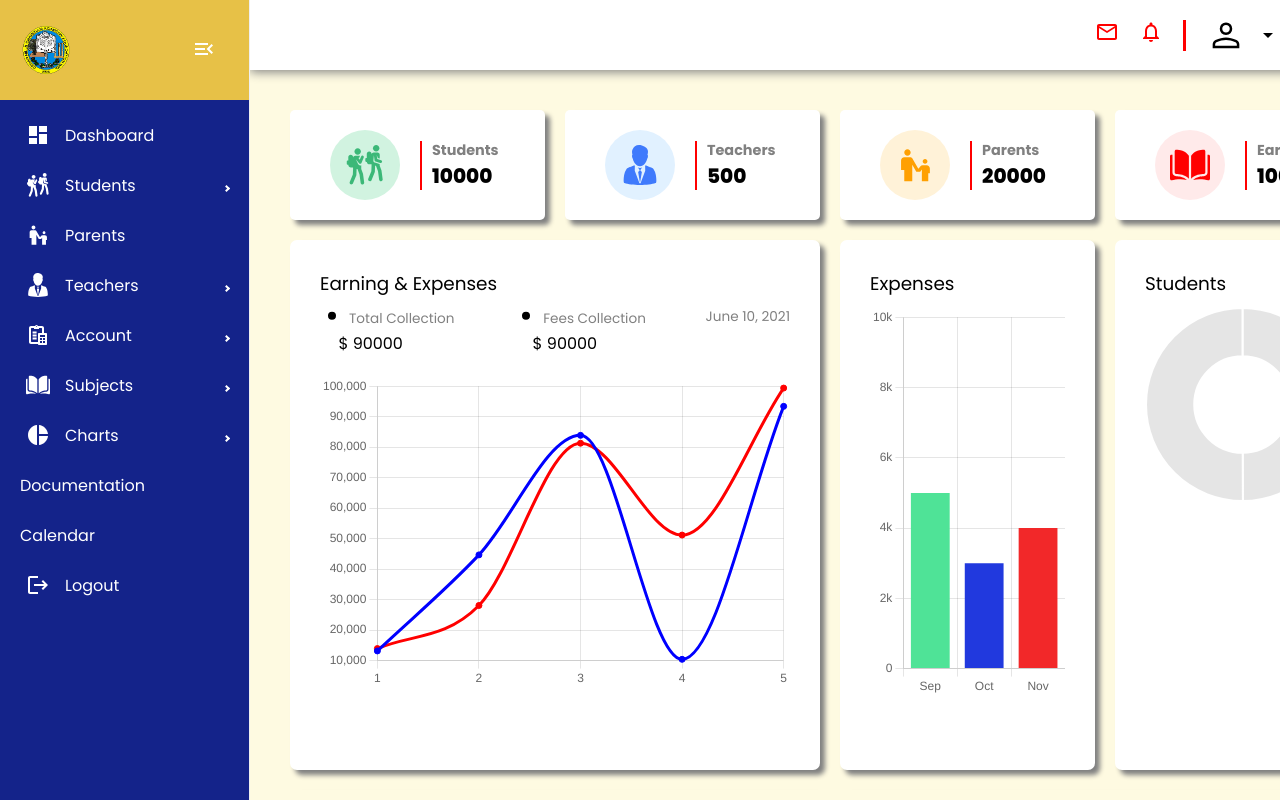
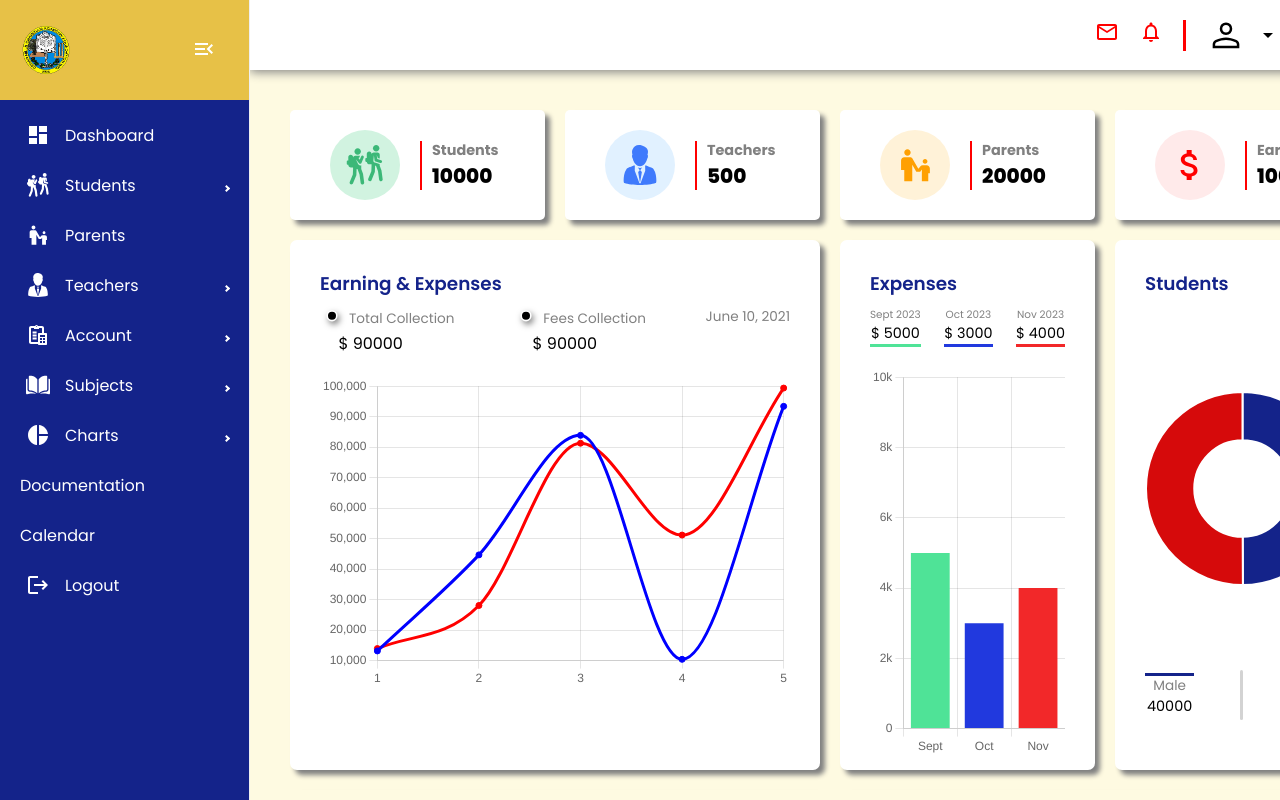
Before and after one commit to silverRnk/cdr-hills-next-app, a Next.js app: page /admin/dashboard in a window 1280 px wide. Built offline with nearby package versions, Linux system fonts and the light colour scheme.

Commit message:
Created MenuButton

```diff
--- a/src/app/admin/(protected)/dashboard/page.tsx
+++ b/src/app/admin/(protected)/dashboard/page.tsx
@@ -3,9 +3,10 @@ import BookIcon from '@/components/svg/BookIcon'
 import ParentIcon from '@/components/svg/ParentIcon'
 import StudentIcon from '@/components/svg/StudentIcon'
 import TeacherIcon from '@/components/svg/TeacherIcon'
-import { ExpensesChart } from '@/components/ui/Cards/ChartCard'
+import { ExpensesChart, GenderRatioChart } from '@/components/ui/Cards/ChartCard'
+import AttachMoneyIcon from '@mui/icons-material/AttachMoney';
 // import MyCalendarCard from '@/components/ui/Calendar/CalanderChard'
-import ChartCard, { IncomeAndExpensesChartCard, StudentSexRationChart } from '@/components/ui/Cards/ChartCard/ChartCard'
+import { IncomeAndExpensesChartCard } from '@/components/ui/Cards/ChartCard/ChartCard'
 
 import ReminderCard from '@/components/ui/Cards/Reminder/ReminderCard'
 import Chip from '@/components/ui/chip'
@@ -86,7 +87,7 @@ const AdminDashboard = () => {
           data={dashboardMockData.parents}
         />
         <Chip
-          icon={<BookIcon style={{ fontSize: "40px", color: "#FF0000" }} />}
+          icon={<AttachMoneyIcon style={{ fontSize: "40px", color: "#FF0000" }} />}
           color={"#FFEAEA"}
           title={"Earning"}
           data={dashboardMockData.earning}
@@ -99,8 +100,8 @@ const AdminDashboard = () => {
             label={['1', '2', '3', '4', '5']}
             incomeData={weeklyIncome}
             expensesData={weeklyExpenses}/>
-            <ExpensesChart/>
-            <StudentSexRationChart/>
+            <ExpensesChart year={2023} months={['Sept', 'Oct', 'Nov']} data={[5000, 3000, 4000]}/>
+            <GenderRatioChart/>
         </ChartsContainer>
         <MiscContainer>
           <CalendarCard/>
--- a/src/components/ui/Cards/ChartCard/ChartCard.tsx
+++ b/src/components/ui/Cards/ChartCard/ChartCard.tsx
@@ -20,6 +20,7 @@ import exp from "constants";
 import { Container, ContainerSm, SmallCircle, Title } from "../styles";
 import { theme } from "@/styled-component/theme";
 
+import styles from './styles.module.css'
 // Register ChartJS components using ChartJS.register
 ChartJS.register(
   CategoryScale,
@@ -117,7 +118,7 @@ const LabelItem = (props: {
   }) => {
     const {amount, subText, color} = props
 
-    const Decorator = color? <SmallCircle innerCircleColor={color}/>: <></>
+    const Decorator = color? <SmallCircle innerCircleColor={color} className={styles['circle-label']}/>: <></>
 
     const TextI = amount? <Text>$ {amount}</Text>:<></>
 
@@ -169,25 +170,14 @@ export const IncomeAndExpensesChartCard = (props: {
           ],
         }}
       />
+      <svg height="0" width="0">
+
+      <filter id='shadow' color-interpolation-filters="sRGB">
+        <feDropShadow dx="2" dy="3" stdDeviation="3" flood-opacity="0.5" />
+        </filter>
+      </svg>
     </Container>
   )
 }
 
-
-
-export const StudentSexRationChart = () => {
-  return (
-  <ContainerSm>
-    <Title>Students</Title>
-    <Doughnut
-      data={{
-        labels: ['Male, Female'],
-        datasets:[
-          {data: ['40000', '40100']}
-        ]
-      }}
-    ></Doughnut>
-  </ContainerSm>)
-}
-
 export default ChartCard
--- a/src/components/ui/Cards/ChartCard/ExpensesChart/ExpensesChart.tsx
+++ b/src/components/ui/Cards/ChartCard/ExpensesChart/ExpensesChart.tsx
@@ -1,49 +1,126 @@
+import styled from "styled-components";
 import { ContainerSm, Title } from "../../styles"
 import {
     Chart as ChartJS,
     CategoryScale,
-    // LinearScale,
+    LinearScale,
     Tooltip,
-    // PointElement,
-    // LineElement,
+    PointElement,
+    LineElement,
     BarElement,
-    // ArcElement,
-    // BarOptions
+    ArcElement,
 
   } from "chart.js";
 
 import { Bar, Chart, Doughnut, Line } from "react-chartjs-2";
 
+import Button from '@mui/material/Button';
+import Menu from '@mui/material/Menu';
+import MenuItem from '@mui/material/MenuItem';
+
 ChartJS.register(
     CategoryScale,
     BarElement,
-    // LinearScale,
-    // PointElement,
-    // LineElement,
-    // ArcElement,
+    LinearScale,
+    PointElement,
+    LineElement,
+    ArcElement,
     Tooltip
   );
 
-export const ExpensesChart = () => {
+  const HeaderWrapper = styled.div`
+    width: 100%;
+    display: flex;
+    align-items: center;
+    justify-content: space-around;
+  `
+
+  const LabelContainer = styled.div`
+  width: 100%;
+  display: flex;
+  gap: 20px;
+  align-content: start;
+  justify-content: space-between;
+  margin-bottom: 20px;
+`
+
+const ColWrapper = styled.div`
+  display: flex;
+  flex-direction: column;
+  align-items: center;
+  justify-content: center;
+`
+
+const Row = styled.div`
+  display: flex;
+  align-items: center;
+  gap: 5px;
+`
+
+const SubText = styled.small`
+  font-size: 0.65rem;
+  color:gray;
+`
+
+const Text = styled.p`
+  margin: 0;
+  font-size: 0.9rem;
+  font-weight: 400;
+`
+
+const SmallLine = styled.div`
+    height: 3px;
+    width: 100%;
+`
+
+const colorList = [
+    '#4FE397',
+    '#2139DE',
+    '#F22829'
+]
+
+const LabelItem = (props:{
+    color: string,
+    subTitle: string,
+    amount: string | number
+}) => {
+    const {amount, subTitle, color} = props
+
+    return (
+        <ColWrapper>
+            <SubText>
+                {subTitle}
+            </SubText>
+            <Text>$ {amount}</Text>
+            <SmallLine style={{backgroundColor: color}}/>
+        </ColWrapper>
+    )
+}
+
+export const ExpensesChart = (props:{year:string | number, months:string[], data:number[]}) => {
+    const {year, months, data} = props
 
     return (
     <ContainerSm>
-      <Title>Expenses</Title>
+      <HeaderWrapper>
+        <Title>Expenses</Title>
+      </HeaderWrapper>
+      <LabelContainer>
+        <LabelItem color={colorList[0]} subTitle={months[0] +" "+ year} amount={5000}/>
+        <LabelItem color={colorList[1]}  subTitle={months[1] +" "+ year} amount={3000}/>
+        <LabelItem color={colorList[2]}  subTitle={months[2] +" "+ year} amount={4000}/>
+      </LabelContainer>
       <Bar
         height={400}
         width={200}
         style={{height: "400px", width:"200px"}}
         data={{
-          labels: ['Sep', 'Oct', 'Nov'],
+          labels: months,
           datasets: [
             {
               label: "Expenses",
-              data: [5000, 3000, 4000],
-              backgroundColor: [
-                '#4FE397',
-                '#2139DE',
-                '#F22829'
-              ]
+              data: data,
+              backgroundColor: colorList
             }
           ]
         }
--- /dev/null
+++ b/src/components/ui/Cards/ChartCard/GenderRatioChart/GenderRatioChart.tsx
@@ -0,0 +1,152 @@
+import React from 'react'
+import { Button, ContainerSm, MenuButtonWrapper, Title } from '../../styles'
+import {
+    Chart as ChartJS,
+    CategoryScale,
+    LinearScale,
+    Tooltip,
+    PointElement,
+    LineElement,
+    BarElement,
+    ArcElement,
+
+  } from "chart.js";
+
+import { Bar, Chart, Doughnut, Line } from "react-chartjs-2";
+import styled from "styled-components";
+import { theme } from '@/styled-component/theme';
+
+import MoreVertIcon from '@mui/icons-material/MoreVert';
+import Menu from '@mui/material/Menu';
+import MenuItem from '@mui/material/MenuItem';
+
+const ChartWrapper = styled.div`
+    margin: auto 0;
+    width: 100%;
+`
+
+const LabelContainer = styled.div`
+width: 100%;
+display: flex;
+gap: 20px;
+align-content: start;
+justify-content: space-between;
+margin-bottom: 20px;
+`
+
+const ColWrapper = styled.div`
+display: flex;
+flex-direction: column;
+align-items: center;
+justify-content: center;
+`
+
+const Row = styled.div`
+display: flex;
+align-items: center;
+gap: 5px;
+`
+
+const SubText = styled.small`
+font-size: 0.85rem;
+color:gray;
+`
+
+const Text = styled.p`
+margin: 0 2px;
+font-size: 0.9rem;
+font-weight: 400;
+`
+
+const SmallLine = styled.div`
+  height: 3px;
+  width: 100%;
+`
+
+const VertLine = styled.div`
+    height: 50px;
+    width: 3px;
+    border-radius: 10px;
+    background-color: lightgray;
+`
+
+const HeaderWrapper = styled.div`
+    width: 100%;
+    display: flex;
+    align-items: center;
+    justify-content: space-around;
+`
+
+const MenuButton = () => {
+    const [anchorEl, setAnchorEl] = React.useState<null | HTMLElement>(null);
+    const open = Boolean(anchorEl);
+    const handleClick = (event: React.MouseEvent<HTMLButtonElement>) => {
+        setAnchorEl(event.currentTarget);
+      };
+    const handleClose = () => {
+        setAnchorEl(null);
+    };
+
+    return (
+        <MenuButtonWrapper>
+            <Button onClick={(e) => handleClick(e)}>
+                <MoreVertIcon/>
+            </Button>
+            <Menu
+            open={open}
+            anchorEl={anchorEl}
+            onClose={handleClose}
+            MenuListProps={{
+            'aria-labelledby': 'basic-button',
+            }}>
+                <MenuItem>Show more</MenuItem>
+                <MenuItem onClick={handleClose}>Close</MenuItem>
+            </Menu>
+        </MenuButtonWrapper>
+    )
+}
+
+
+const LabelItem = (props: {color: string, subText:string, amount:string}) => {
+    const {color, subText, amount} = props;
+    return (
+    <ColWrapper>
+        <SmallLine style={{backgroundColor:color}}/>
+        <SubText>
+            {subText}
+        </SubText>
+        <Text>{amount}</Text>
+    </ColWrapper>
+    )
+}
+
+const GenderRatioChart = () => {
+  return (
+    <ContainerSm>
+        <HeaderWrapper>
+            <Title>Students</Title>
+            <MenuButton/>
+        </HeaderWrapper>
+    <ChartWrapper>
+        <Doughnut
+            data={{
+            labels: ['Male, Female'],
+            datasets:[
+            {data: ['40000', '40100'], backgroundColor: [
+                theme.colors.primary,
+                theme.colors.red,
+            ]}
+            ]
+        }}
+         ></Doughnut>
+    </ChartWrapper>
+    <LabelContainer>
+        <LabelItem color={theme.colors.primary} subText='Male' amount='40000'/>
+        <VertLine/>
+        <LabelItem color={theme.colors.red} subText='Female' amount='40100'/>
+    </LabelContainer>
+
+  </ContainerSm>)
+}
+
+export default GenderRatioChart
--- a/src/components/ui/Cards/ChartCard/index.tsx
+++ b/src/components/ui/Cards/ChartCard/index.tsx
@@ -1,4 +1,4 @@
 import { ExpensesChart } from "./ExpensesChart/ExpensesChart";
+import GenderRatioChart from "./GenderRatioChart/GenderRatioChart";
 
-
-export {ExpensesChart}
+export {ExpensesChart, GenderRatioChart}
--- /dev/null
+++ b/src/components/ui/Cards/ChartCard/styles.module.css
@@ -0,0 +1,4 @@
+
+.circle-label{
+    filter: url(#shadow)
+}
--- a/src/components/ui/Cards/styles.tsx
+++ b/src/components/ui/Cards/styles.tsx
@@ -25,7 +25,8 @@ const ContainerSm = styled(Container)`
 
 const Title = styled.h3`
     font-size: 1.15rem;
-    font-weight: 400;
+    font-weight: 600;
+    color: ${props => props.theme.colors.primary};
     margin: 0 auto 10px 0;
 `
 
@@ -44,6 +45,28 @@ const InnerCircle = styled.div`
     margin: auto;
     border-radius: 100%;
 `
+
+const MenuButtonWrapper = styled.div`
+    position: relative;
+`
+
+const Button = styled.button`
+    all: unset;
+    width: 30px;
+    height: 30px;
+    border-radius: 100%;
+    display: flex;
+    align-items: center;
+    justify-content: center;
+    margin: auto;
+    cursor: pointer;
+
+    :active{
+        border-radius: 100%;
+        background-color: lightgray;
+    }
+`
+
 
 interface SvgPropsExtended extends SvgIconProps {
     innerCircleColor: string
@@ -73,4 +96,4 @@ const SmallCircle = (props: SvgPropsExtended) => {
     )
 }
 
-export {Container, Title, SmallCircle, ContainerSm, ContainerL}
+export {Container, Title, SmallCircle, ContainerSm, ContainerL, MenuButtonWrapper, Button}
```
Also changed, not shown: src/components/ui/Cards/Calendar/CalanderChard.tsx (+47 -3 lines).
